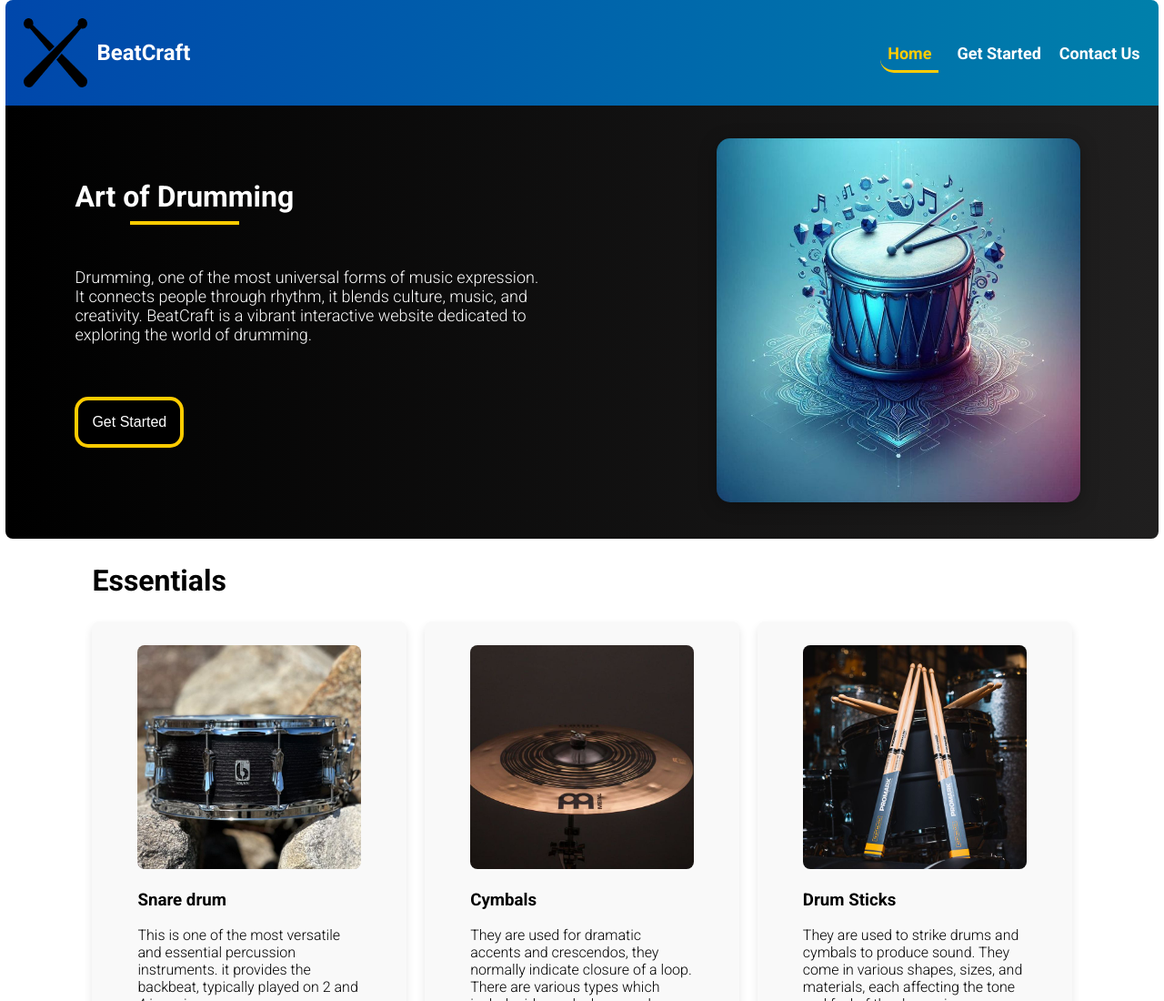
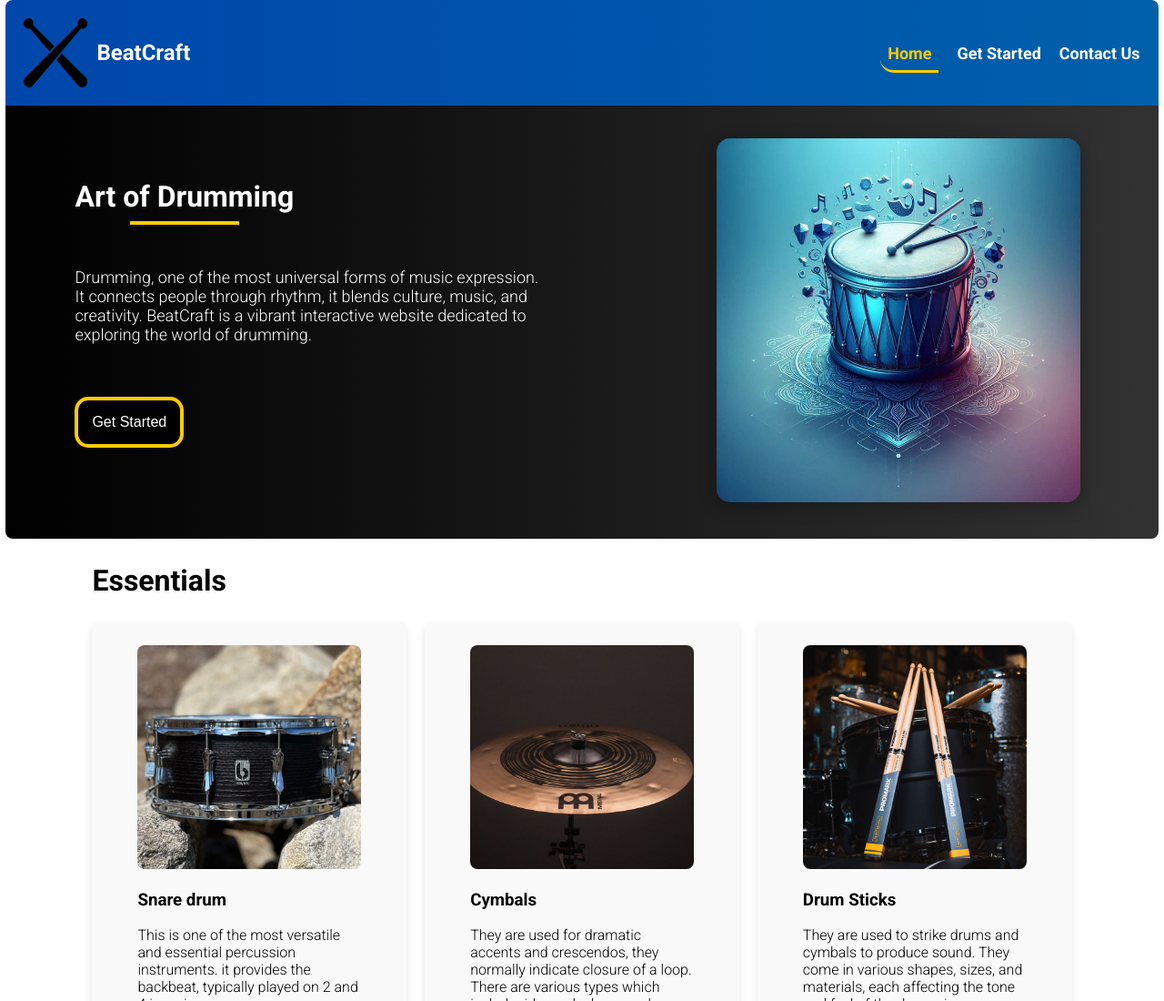
Before and after one commit to Jojera/wdd231, a plain HTML site: page final/index.html in a window 1280 px wide. Shown: the top 1100 px of the page at 91% size. Drawn offline with Linux system fonts and the light colour scheme.

Commit message:
still color changes

```diff
--- a/final/styles/project.css
+++ b/final/styles/project.css
@@ -44,7 +44,7 @@ header {
     align-items: center;
     padding: 20px 20px;
     background-color: var(--primary-color);
-    background-image: linear-gradient(to right, #0047ab, #0080ab);
+    background-image: linear-gradient(to right, #0047ab, #0060ab);
     color: white;
     position: relative;
     border-radius: 8px 8px 0 0;
@@ -117,7 +117,7 @@ nav {
 }
 
 .wallpaper {
-    background: linear-gradient(to right, black, #201f1f);
+    background: linear-gradient(to right, black, #333232);
     border-radius: 0 0 8px 8px;
 }
 
```
